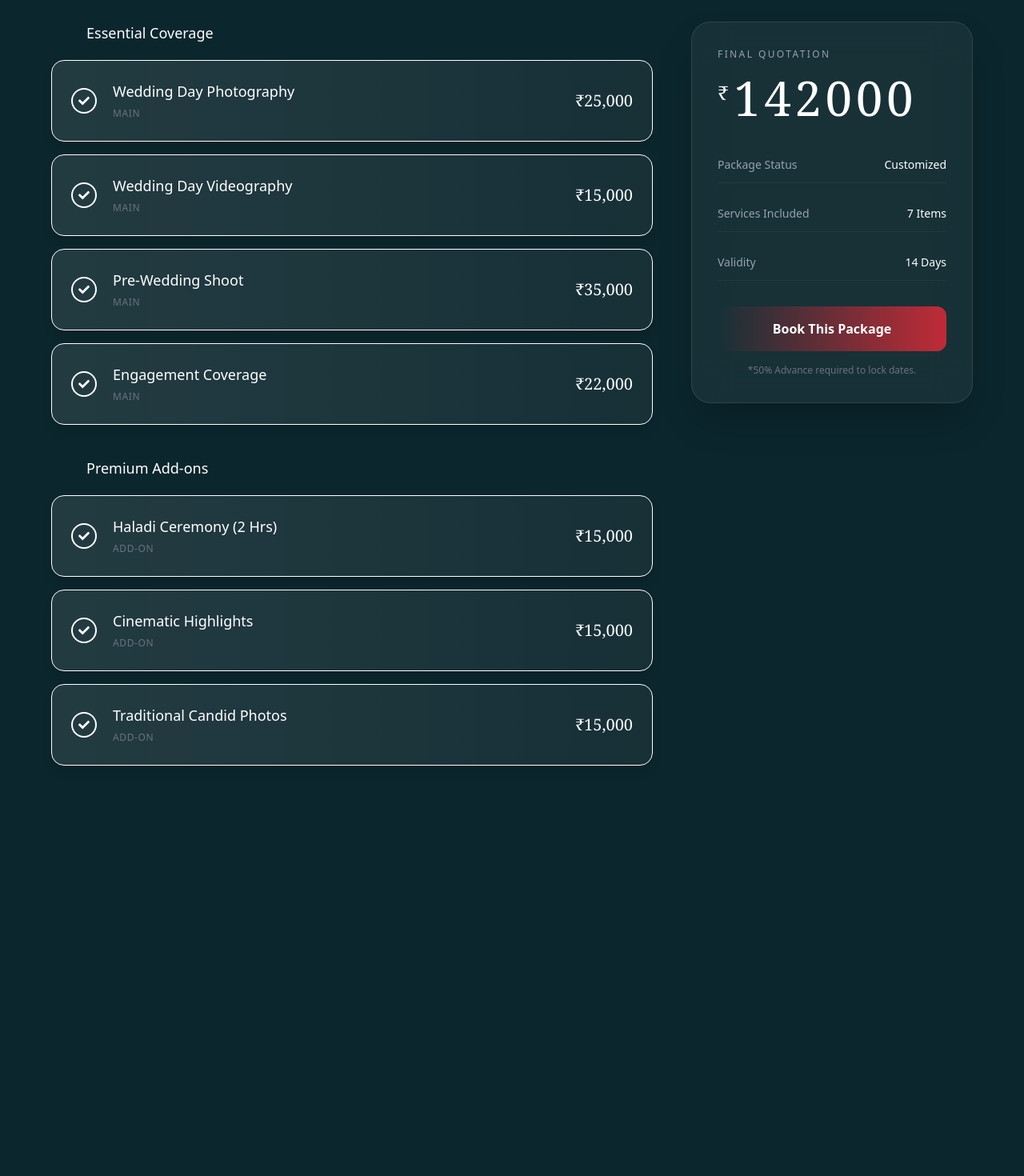
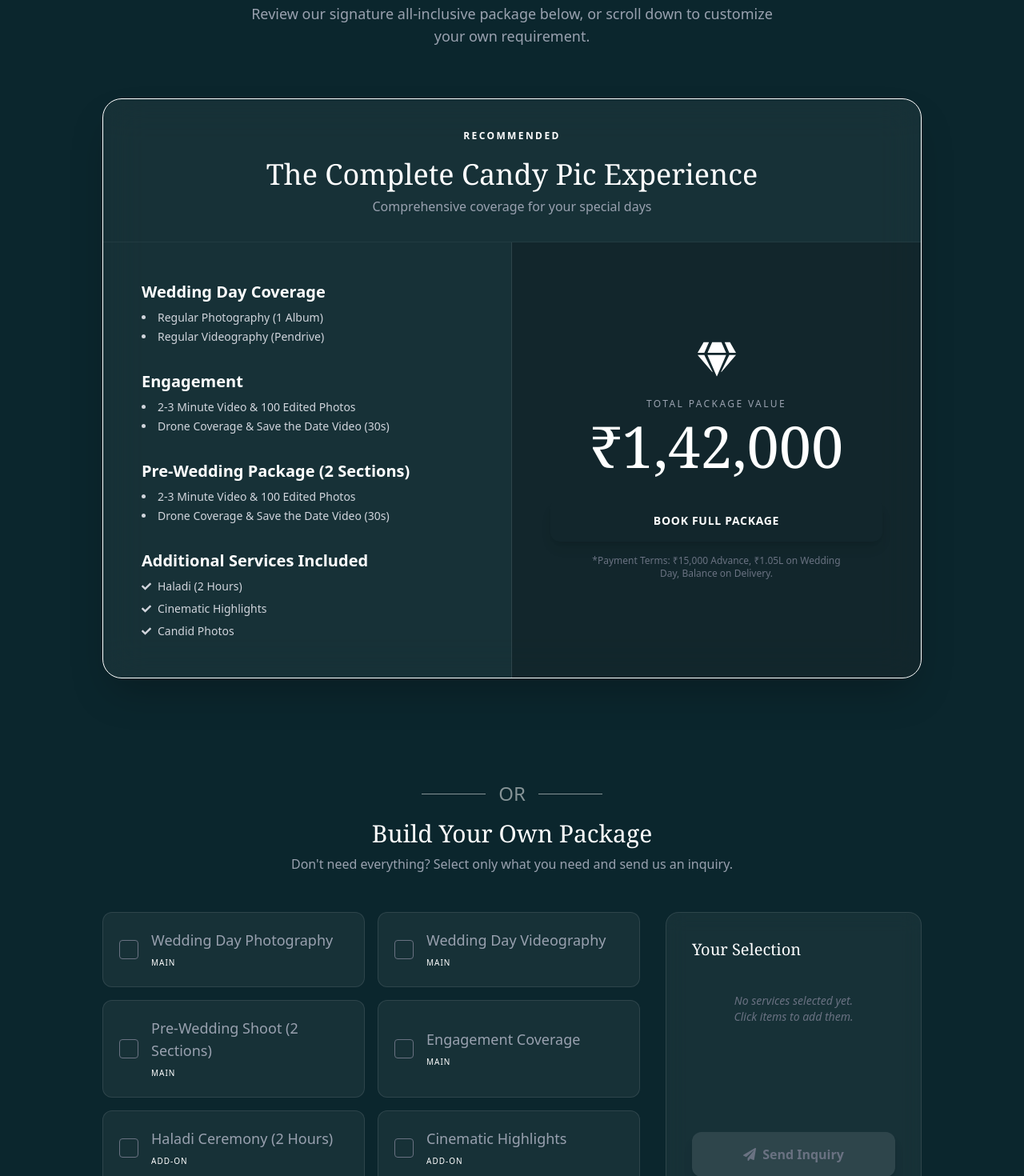
Before and after one commit to candypic/web, a React (Vite) app: page /quotation in a window 1280 px wide. Shown: the part 320-1790 px from the top of the page at 80% size. Before the commit the page ends 1325 px from the top, so only its background shows below. Built offline with nearby package versions, Linux system fonts and the light colour scheme.

Commit message:
quotation changes

```diff
--- a/src/pages/Quotation.jsx
+++ b/src/pages/Quotation.jsx
@@ -1,154 +1,229 @@
-import React, { useState, useEffect } from 'react';
-import { motion, AnimatePresence } from 'framer-motion';
-import { SlidingNumber } from '../components/SlidingNumber';
-import { FaCheck, FaArrowLeft, FaCamera, FaFilm } from 'react-icons/fa';
+import React, { useState } from 'react';
+import { motion } from 'framer-motion';
+import { FaCheck, FaArrowLeft, FaGem, FaPaperPlane } from 'react-icons/fa';
 import { Link } from 'react-router-dom';
 
 const Quotation = () => {
-  // All items checked by default
-  const [items, setItems] = useState([
-    { id: 1, name: 'Wedding Day Photography', price: 25000, category: 'Main', checked: true, icon: <FaCamera /> },
-    { id: 2, name: 'Wedding Day Videography', price: 15000, category: 'Main', checked: true, icon: <FaFilm /> },
-    { id: 3, name: 'Pre-Wedding Shoot', price: 35000, category: 'Main', checked: true, icon: <FaCamera /> },
-    { id: 4, name: 'Engagement Coverage', price: 22000, category: 'Main', checked: true, icon: <FaFilm /> },
-    { id: 5, name: 'Haladi Ceremony (2 Hrs)', price: 15000, category: 'Add-on', checked: true },
-    { id: 6, name: 'Cinematic Highlights', price: 15000, category: 'Add-on', checked: true },
-    { id: 7, name: 'Traditional Candid Photos', price: 15000, category: 'Add-on', checked: true },
+  // ---------------- STATE FOR CUSTOM BUILDER ----------------
+  const [customItems, setCustomItems] = useState([
+    { id: 1, name: 'Wedding Day Photography', category: 'Main', checked: false },
+    { id: 2, name: 'Wedding Day Videography', category: 'Main', checked: false },
+    { id: 3, name: 'Pre-Wedding Shoot (2 Sections)', category: 'Main', checked: false },
+    { id: 4, name: 'Engagement Coverage', category: 'Main', checked: false },
+    { id: 5, name: 'Haladi Ceremony (2 Hours)', category: 'Add-on', checked: false },
+    { id: 6, name: 'Cinematic Highlights', category: 'Add-on', checked: false },
+    { id: 7, name: 'Candid Photography', category: 'Add-on', checked: false },
+    { id: 8, name: 'Drone Coverage', category: 'Add-on', checked: false },
   ]);
 
-  const [total, setTotal] = useState(0);
-
-  useEffect(() => {
-    setTotal(items.reduce((acc, item) => item.checked ? acc + item.price : acc, 0));
-  }, [items]);
-
-  const toggleItem = (id) => {
-    setItems(items.map(item =>
+  const toggleCustomItem = (id) => {
+    setCustomItems(customItems.map(item =>
       item.id === id ? { ...item, checked: !item.checked } : item
     ));
   };
 
-  const mainServices = items.filter(i => i.category === 'Main');
-  const addOns = items.filter(i => i.category === 'Add-on');
+  const handleCustomSubmit = () => {
+    const selectedServices = customItems.filter(item => item.checked).map(i => i.name);
 
-  // Animation variants for staggering list items
-  const containerVariants = {
-    hidden: { opacity: 0 },
-    show: {
-      opacity: 1,
-      transition: {
-        staggerChildren: 0.1
-      }
+    if (selectedServices.length === 0) {
+        alert("Please select at least one service.");
+        return;
     }
+
+    console.log("--------------------------------");
+    console.log("NEW INQUIRY RECEIVED");
+    console.log("--------------------------------");
+    console.log("Requested Services:", selectedServices);
+    alert(`Inquiry sent for ${selectedServices.length} services! We will contact you with a quote.`);
   };
 
-  const itemVariants = {
-    hidden: { opacity: 0, y: 20 },
-    show: { opacity: 1, y: 0 }
-  };
+  // Animation Variants
+  const containerVariants = { show: { transition: { staggerChildren: 0.1 } } };
+  const itemVariants = { hidden: { opacity: 0, y: 20 }, show: { opacity: 1, y: 0 } };
 
   return (
     <div className="min-h-screen bg-brand-dark pt-28 pb-12 px-4 md:px-12 text-white relative overflow-hidden">
 
-      {/* Ambient Background Glows */}
-      <div className="fixed top-0 left-0 w-[500px] h-[500px] bg-brand-light/20 rounded-full blur-[120px] pointer-events-none -translate-x-1/2 -translate-y-1/2"></div>
-      <div className="fixed bottom-0 right-0 w-[500px] h-[500px] bg-brand-red/10 rounded-full blur-[120px] pointer-events-none translate-x-1/3 translate-y-1/3"></div>
+      {/* Background Ambience */}
+      <div className="fixed top-0 left-0 w-[600px] h-[600px] bg-brand-light/10 rounded-full blur-[150px] pointer-events-none -translate-x-1/2 -translate-y-1/2"></div>
 
       {/* HEADER */}
-      <div className="max-w-6xl mx-auto mb-12 relative z-10 flex flex-col md:flex-row justify-between items-start md:items-end gap-6">
-        <div>
-            <Link to="/" className="inline-flex items-center gap-2 text-brand-gold/80 hover:text-brand-gold transition-all mb-4 text-sm uppercase tracking-widest">
-            <FaArrowLeft /> Return Home
-            </Link>
-            <h1 className="text-4xl md:text-6xl font-serif font-medium leading-tight">
-            Customize <br/> <span className="text-transparent bg-clip-text bg-gradient-to-r from-white to-gray-400">Your Package</span>
-            </h1>
-        </div>
-        <p className="text-gray-400 max-w-sm text-sm md:text-right">
-            Select the services you need. All premium options are included by default for the complete experience.
+      <div className="max-w-5xl mx-auto mb-16 relative z-10 text-center">
+        <Link to="/" className="inline-flex items-center gap-2 text-brand-gold/80 hover:text-brand-gold transition-all mb-6 text-sm uppercase tracking-widest">
+           <FaArrowLeft /> Return Home
+        </Link>
+        <h1 className="text-4xl md:text-6xl font-serif font-medium leading-tight mb-4">
+           Complete Wedding <br/> <span className="text-transparent bg-clip-text bg-gradient-to-r from-brand-red to-white">Collection</span>
+        </h1>
+        <p className="text-gray-400 max-w-2xl mx-auto text-lg font-light">
+           Review our signature all-inclusive package below, or scroll down to customize your own requirement.
         </p>
       </div>
 
-      {/* MAIN CONTENT GRID */}
-      <div className="max-w-6xl mx-auto grid lg:grid-cols-3 gap-8 md:gap-12 relative z-10">
+      <div className="max-w-5xl mx-auto space-y-20 relative z-10">
 
-        {/* LEFT COLUMN: SERVICE LIST */}
+        {/* ================= SECTION 1: THE FIXED PREMIUM PACKAGE (PDF DATA) ================= */}
         <motion.div
-            variants={containerVariants}
-            initial="hidden"
-            animate="show"
-            className="lg:col-span-2 space-y-10"
+            initial={{ opacity: 0, y: 30 }}
+            animate={{ opacity: 1, y: 0 }}
+            transition={{ duration: 0.8 }}
+            className="bg-white/5 backdrop-blur-xl border border-brand-gold/30 rounded-3xl overflow-hidden shadow-2xl relative"
         >
+            {/* Top Banner */}
+            <div className="bg-brand-gold/10 p-8 text-center border-b border-white/5">
+                <div className="inline-block px-4 py-1 rounded-full bg-brand-gold text-brand-dark font-bold text-xs uppercase tracking-[0.2em] mb-4">
+                    Recommended
+                </div>
+                <h2 className="text-3xl md:text-4xl font-serif text-white mb-2">The Complete Candy Pic Experience</h2>
+                <p className="text-gray-400">Comprehensive coverage for your special days</p>
+            </div>
 
-          {/* Section 1: Main Events */}
-          <div>
-            <h2 className="text-lg text-brand-gold font-medium mb-5 flex items-center gap-3">
-                <span className="h-[1px] w-8 bg-brand-gold/50"></span>
-                Essential Coverage
-            </h2>
-            <div className="space-y-4">
-              {mainServices.map(item => (
-                <ServiceCard key={item.id} item={item} toggle={toggleItem} variants={itemVariants} />
-              ))}
+            <div className="grid md:grid-cols-2 gap-0">
+                {/* Left Side: Service List */}
+                <div className="p-8 md:p-12 space-y-8 border-b md:border-b-0 md:border-r border-white/10">
+
+                    {/* Item 1 */}
+                    <div>
+                        <h3 className="text-xl font-bold text-brand-gold mb-2">Wedding Day Coverage</h3>
+                        <ul className="text-gray-300 text-sm space-y-1 list-disc list-inside marker:text-brand-red">
+                            <li>Regular Photography (1 Album)</li>
+                            <li>Regular Videography (Pendrive)</li>
+                        </ul>
+                    </div>
+
+                    {/* Item 2 */}
+                    <div>
+                        <h3 className="text-xl font-bold text-brand-gold mb-2">Engagement</h3>
+                        <ul className="text-gray-300 text-sm space-y-1 list-disc list-inside marker:text-brand-red">
+                            <li>2-3 Minute Video & 100 Edited Photos</li>
+                            <li>Drone Coverage & Save the Date Video (30s)</li>
+                        </ul>
+                    </div>
+
+                    {/* Item 3 */}
+                    <div>
+                        <h3 className="text-xl font-bold text-brand-gold mb-2">Pre-Wedding Package (2 Sections)</h3>
+                        <ul className="text-gray-300 text-sm space-y-1 list-disc list-inside marker:text-brand-red">
+                            <li>2-3 Minute Video & 100 Edited Photos</li>
+                            <li>Drone Coverage & Save the Date Video (30s)</li>
+                        </ul>
+                    </div>
+
+                    {/* Item 4 */}
+                    <div>
+                        <h3 className="text-xl font-bold text-brand-gold mb-2">Additional Services Included</h3>
+                        <div className="grid grid-cols-1 gap-2 text-sm text-gray-300">
+                            <div className="flex items-center gap-2"><FaCheck className="text-brand-red text-xs"/> Haladi (2 Hours)</div>
+                            <div className="flex items-center gap-2"><FaCheck className="text-brand-red text-xs"/> Cinematic Highlights</div>
+                            <div className="flex items-center gap-2"><FaCheck className="text-brand-red text-xs"/> Candid Photos</div>
+                        </div>
+                    </div>
+
+                </div>
+
+                {/* Right Side: Total & Action */}
+                <div className="p-8 md:p-12 flex flex-col justify-center items-center text-center bg-black/20">
+                    <FaGem className="text-5xl text-brand-gold/50 mb-6" />
+                    <p className="text-gray-400 uppercase text-xs tracking-[0.2em] mb-2">Total Package Value</p>
+
+                    {/* HARDCODED PRICE FROM PDF */}
+                    <div className="text-6xl md:text-7xl font-serif text-white font-medium mb-8">
+                        ₹1,42,000
+                    </div>
+
+                    <div className="w-full space-y-4">
+                        <button className="w-full py-4 bg-brand-red hover:bg-red-700 text-white font-bold rounded-xl transition-all shadow-lg text-sm uppercase tracking-wider">
+                            Book Full Package
+                        </button>
+                        <p className="text-xs text-gray-500 max-w-xs mx-auto">
+                            *Payment Terms: ₹15,000 Advance, ₹1.05L on Wedding Day, Balance on Delivery.
+                        </p>
+                    </div>
+                </div>
             </div>
-          </div>
-
-          {/* Section 2: Add-ons */}
-          <div>
-            <h2 className="text-lg text-brand-gold font-medium mb-5 flex items-center gap-3">
-                <span className="h-[1px] w-8 bg-brand-gold/50"></span>
-                Premium Add-ons
-            </h2>
-            <div className="space-y-4">
-              {addOns.map(item => (
-                <ServiceCard key={item.id} item={item} toggle={toggleItem} variants={itemVariants} />
-              ))}
-            </div>
-          </div>
-
         </motion.div>
 
-        {/* RIGHT COLUMN: STICKY TOTAL */}
-        <div className="lg:col-span-1">
-          <div className="sticky top-28">
-              <div className="bg-white/5 backdrop-blur-xl border border-white/10 rounded-3xl p-8 shadow-2xl relative overflow-hidden group">
 
-                {/* Decorative sheen effect */}
-                <div className="absolute inset-0 bg-gradient-to-tr from-white/5 to-transparent opacity-0 group-hover:opacity-100 transition-opacity duration-700 pointer-events-none"></div>
+        {/* ================= SECTION 2: CUSTOM BUILDER (NO PRICES) ================= */}
+        <div id="custom-builder" className="pt-12">
 
-                <h3 className="text-gray-400 uppercase text-xs tracking-[0.2em] mb-4">Final Quotation</h3>
+            <div className="text-center mb-12">
+                <div className="flex items-center justify-center gap-4 mb-4 opacity-50">
+                    <div className="h-px w-20 bg-white"></div>
+                    <div className="text-2xl text-brand-gold">OR</div>
+                    <div className="h-px w-20 bg-white"></div>
+                </div>
+                <h2 className="text-3xl font-serif text-white">Build Your Own Package</h2>
+                <p className="text-gray-400 mt-2">Don't need everything? Select only what you need and send us an inquiry.</p>
+            </div>
 
-                <div className="flex items-start text-white font-serif gap-1 mb-8">
-                    <span className="text-2xl mt-2 text-brand-gold">₹</span>
-                    <div className="text-6xl font-medium tracking-tight">
-                         <SlidingNumber number={total} />
+            <div className="grid lg:grid-cols-3 gap-8 items-start">
+
+                {/* Custom Selection Grid */}
+                <motion.div
+                    variants={containerVariants}
+                    initial="hidden"
+                    whileInView="show"
+                    viewport={{ once: true }}
+                    className="lg:col-span-2 grid md:grid-cols-2 gap-4"
+                >
+                    {customItems.map(item => (
+                        <motion.div
+                            key={item.id}
+                            variants={itemVariants}
+                            onClick={() => toggleCustomItem(item.id)}
+                            className={`relative p-5 rounded-xl border cursor-pointer flex items-center gap-4 transition-all duration-300 select-none group
+                            ${item.checked
+                                ? 'bg-brand-light/20 border-brand-gold/50'
+                                : 'bg-white/5 border-white/10 hover:border-white/30'}`}
+                        >
+                            <div className={`w-6 h-6 rounded border flex items-center justify-center transition-all duration-200 flex-shrink-0
+                                ${item.checked ? 'bg-brand-gold border-brand-gold' : 'border-gray-500 group-hover:border-white'}`}>
+                                {item.checked && <FaCheck className="text-brand-dark text-xs" />}
+                            </div>
+
+                            <div>
+                                <h4 className={`font-medium text-lg ${item.checked ? 'text-white' : 'text-gray-400'}`}>{item.name}</h4>
+                                <span className="text-[10px] uppercase tracking-widest text-brand-gold/70">{item.category}</span>
+                            </div>
+                        </motion.div>
+                    ))}
+                </motion.div>
+
+                {/* Sticky Sidebar: Inquiry Box */}
+                <div className="lg:col-span-1 sticky top-28">
+                    <div className="bg-white/5 border border-white/10 rounded-2xl p-8 backdrop-blur-md">
+                        <h3 className="text-white font-serif text-xl mb-6">Your Selection</h3>
+
+                        <div className="min-h-[150px] mb-6">
+                            {customItems.filter(i => i.checked).length === 0 ? (
+                                <p className="text-gray-500 italic text-sm text-center mt-10">No services selected yet.<br/>Click items to add them.</p>
+                            ) : (
+                                <ul className="space-y-3">
+                                    {customItems.filter(i => i.checked).map((item, index) => (
+                                        <li key={item.id} className="flex items-start gap-2 text-gray-300 text-sm border-b border-white/5 pb-2 last:border-0">
+                                            <span className="text-brand-gold mt-1">✓</span> {item.name}
+                                        </li>
+                                    ))}
+                                </ul>
+                            )}
+                        </div>
+
+                        <button
+                            onClick={handleCustomSubmit}
+                            disabled={customItems.filter(i => i.checked).length === 0}
+                            className={`w-full py-4 font-bold rounded-xl transition-all shadow-lg flex justify-center items-center gap-2
+                            ${customItems.filter(i => i.checked).length > 0
+                                ? 'bg-white text-brand-dark hover:bg-brand-gold cursor-pointer'
+                                : 'bg-white/10 text-gray-500 cursor-not-allowed'}`}
+                        >
+                            <FaPaperPlane /> Send Inquiry
+                        </button>
+                        <p className="text-center text-xs text-gray-500 mt-4">We will calculate the best price for you.</p>
                     </div>
                 </div>
 
-                <div className="space-y-4 mb-8">
-                    <div className="flex justify-between text-sm py-3 border-b border-white/5">
-                        <span className="text-gray-400">Package Status</span>
-                        <span className="text-brand-gold font-medium">Customized</span>
-                    </div>
-                    <div className="flex justify-between text-sm py-3 border-b border-white/5">
-                        <span className="text-gray-400">Services Included</span>
-                        <span className="text-white font-medium">{items.filter(i => i.checked).length} Items</span>
-                    </div>
-                    <div className="flex justify-between text-sm py-3 border-b border-white/5">
-                        <span className="text-gray-400">Validity</span>
-                        <span className="text-white font-medium">14 Days</span>
-                    </div>
-                </div>
-
-                <button className="w-full py-4 bg-gradient-to-r from-brand-red to-[#c02b37] text-white font-bold rounded-xl hover:shadow-lg hover:shadow-brand-red/40 transition-all transform hover:-translate-y-1">
-                    Book This Package
-                </button>
-
-                <p className="text-center text-xs text-gray-500 mt-4">
-                    *50% Advance required to lock dates.
-                </p>
-              </div>
-          </div>
+            </div>
         </div>
 
       </div>
@@ -156,43 +231,4 @@
   );
 };
 
-// Sub-component for cleaner code
-const ServiceCard = ({ item, toggle, variants }) => (
-    <motion.div
-        variants={variants}
-        layout
-        onClick={() => toggle(item.id)}
-        className={`relative p-6 rounded-2xl border cursor-pointer flex justify-between items-center group
-        transition-all duration-300 overflow-hidden
-        ${item.checked
-            ? 'bg-gradient-to-r from-white/10 to-white/5 border-brand-gold/30 shadow-lg'
-            : 'bg-transparent border-white/5 opacity-60 grayscale hover:opacity-80 hover:grayscale-0'
-        }`}
-    >
-        {/* Hover Highlight */}
-        <div className="absolute inset-0 bg-white/5 opacity-0 group-hover:opacity-100 transition-opacity duration-300"></div>
-
-        <div className="flex items-center gap-5 relative z-10">
-            {/* Checkbox Circle */}
-            <div className={`w-8 h-8 rounded-full border-2 flex items-center justify-center transition-all duration-300
-                ${item.checked
-                    ? 'bg-brand-gold border-brand-gold scale-100'
-                    : 'border-gray-500 scale-90 group-hover:border-brand-gold'}`}>
-                {item.checked && <FaCheck className="text-brand-dark text-sm" />}
-            </div>
-
-            <div>
-                <h3 className={`font-medium text-lg transition-colors ${item.checked ? 'text-white' : 'text-gray-400'}`}>
-                    {item.name}
-                </h3>
-                <span className="text-xs text-gray-500 uppercase tracking-wider">{item.category}</span>
-            </div>
-        </div>
-
-        <div className={`font-serif text-xl relative z-10 transition-colors ${item.checked ? 'text-brand-gold' : 'text-gray-600'}`}>
-            ₹{item.price.toLocaleString()}
-        </div>
-    </motion.div>
-);
-
 export default Quotation;
```
